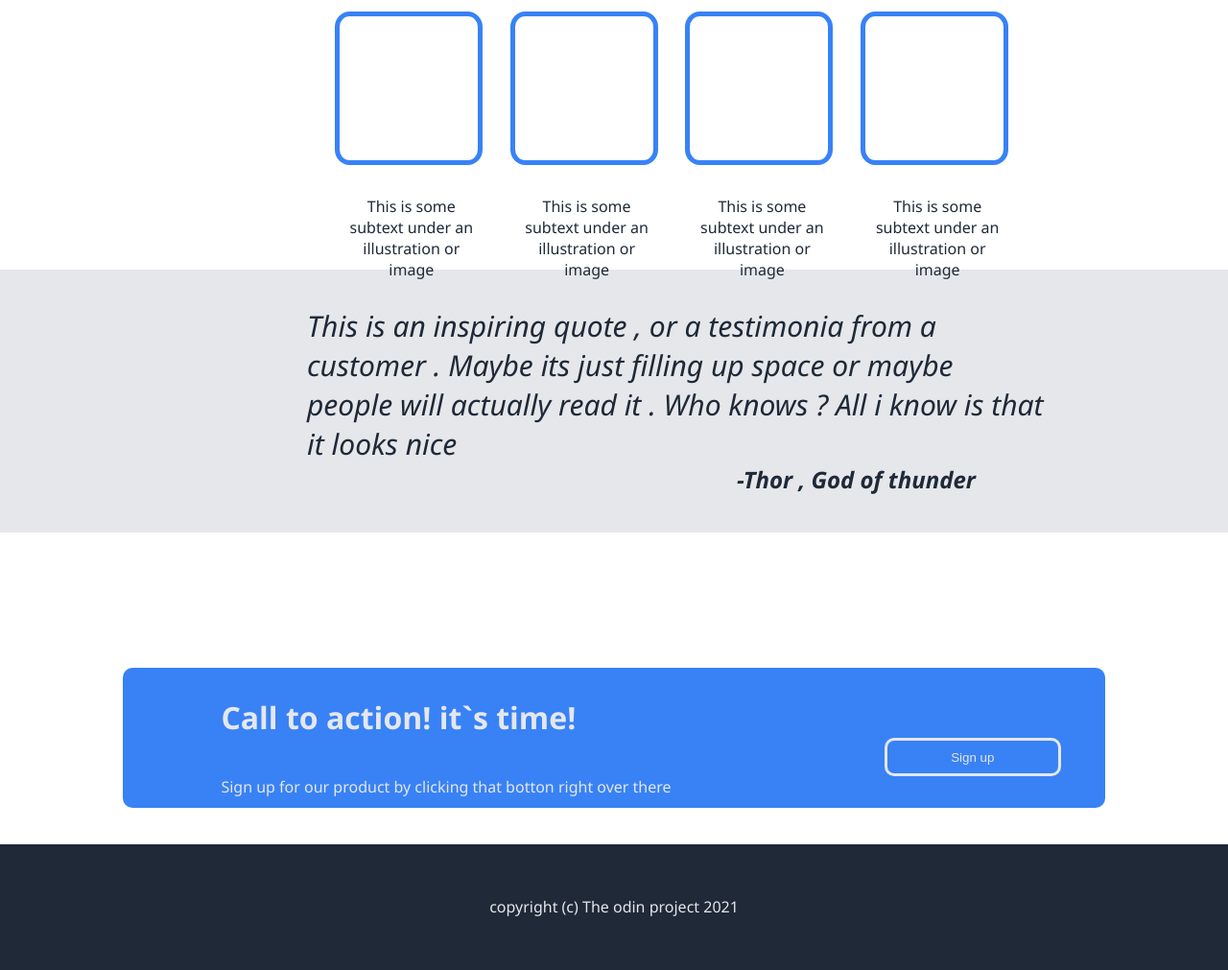
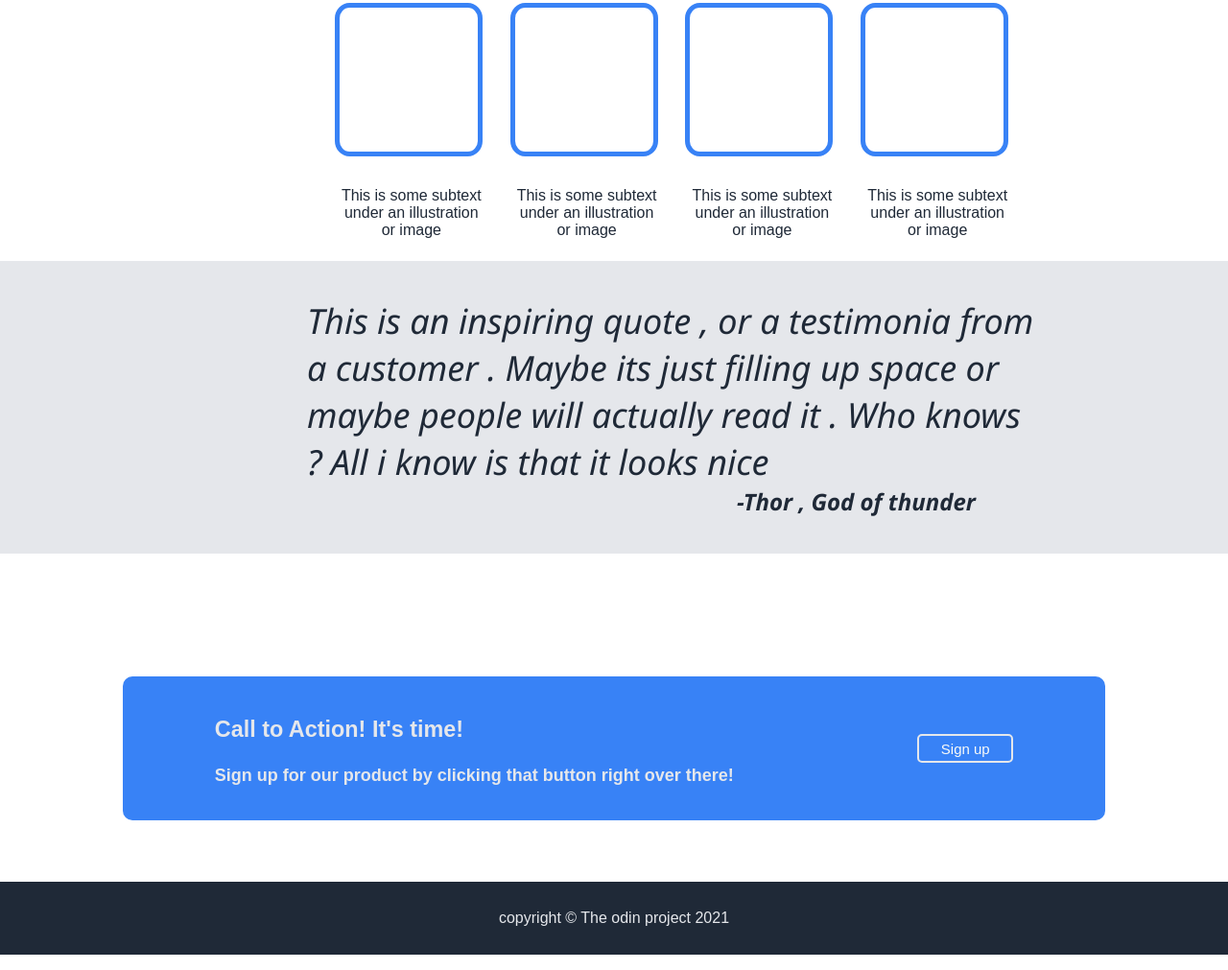
Before and after one commit to abdulsomod1/top-landing-page, a website: page index.html in a window 1280 px wide. Shown: the part 651-1662 px from the top of the page at 96% size. Drawn offline with Linux system fonts and the light colour scheme; a web font is replaced by a local one.

Commit message:
First commit to the new branch

```diff
--- a/index.html
+++ b/index.html
@@ -67,17 +67,19 @@
       </p>
       <p class="thor">-Thor , God of thunder</p>
     </div>
-    <div class="flex">
-      <div class="teni">
-        <div class="topp">
-          <h1 class="top">Call to action! it`s time!</h1>
-          <div><button class="but">Sign up</button></div>
-          <p class="top">Sign up for our product by clicking that botton right over there</p>
+    <div class="but">
+      <div class="button">
+        <div class="butt">
+          <h3 class="butto">Call to Action! It's time!</h3>
+          <p class="buttt">Sign up for our product by clicking that button right over there!</p>
+        </div>
+        <div class="butto">
+          <button class="style">Sign up</button>
         </div>
       </div>
     </div>
     <div class="copyright">
-      <p class="copy">copyright (c) The odin project 2021</p>
+      <p class="copy">copyright © The odin project 2021</p>
     </div>
   </body>
 </html>
--- a/style.css
+++ b/style.css
@@ -1,14 +1,20 @@
+/* define var fot the root element */
+.root {
+  --header-bg-color: #1f2937;
+}
+
 .flex {
   display: flex;
 }
 
 body {
   margin: auto;
-  font-family: 'Segoe UI', Tahoma, Geneva, Verdana, sans-serif;
+  font-family: Arial, Helvetica, sans-serif;
+  border-color: #e5e7eb;
 }
 
 nav {
-  background-color: #1f2937;
+  background-color: var(--header-bg-color);
   font-weight: 18;
   color: #e5e7eb;
 }
@@ -19,31 +25,32 @@ nav {
 }
 
 .margin {
-  margin-left: 15%;
-  font-size: 20px;
+  margin-left: 10%;
   color: #f9faf8;
-  margin-right: 26%;
+  margin-right: 20%;
+  font-size: 24px;
 }
 
 .nav {
   list-style: none;
   display: inline;
   color: #e5e7eb;
-  margin-left: 30px;
+  margin-left: 50px;
+  font-size: 18px;
 }
 
 .awesome {
-  font-size: 40px;
+  font-size: 48px;
   margin: 0;
 }
 
 .bold {
-  width: 150%;
+  width: 135%;
 }
 
 .px {
   color: #f9faf8;
-  margin-left: 15%;
+  margin-left: 10%;
   margin-top: 7%;
   margin-right: 5%;
   font-size: 17px;
@@ -81,7 +88,7 @@ img {
   margin: auto;
   margin-left: 5%;
   margin-bottom: 5%;
-  font-size: 35px;
+  font-size: 36px;
 }
 
 .container {
@@ -111,9 +118,10 @@ img {
   background-color: #e5e7eb;
   color: #1f2937;
   padding-top: 3%;
+  font-weight: lighter;
   font-style: italic;
   font-family: 'Segoe UI', Tahoma, Geneva, Verdana, sans-serif;
-  font-size: 30px;
+  font-size: 36px;
   margin-bottom: 10%;
 }
 
@@ -132,44 +140,52 @@ img {
   font-size: 24px;
 }
 
-.teni {
+.but {
+  display: flex;
+  flex-direction: row;
+  justify-content: center;
+  align-items: center;
+  margin-top: 3%;
+  margin-bottom: 5%;
+}
+
+.button {
+  display: flex;
+  align-items: center;
+  justify-content: space-around;
+  height: 150px;
   background-color: #3882f6;
-  background-size: cover;
-  margin-left: 10%;
-  margin-right: 10%;
-  width: 100%;
-  margin-bottom: 3%;
-  margin-top: 1%;
+  width: 80%;
   border-radius: 10px;
+}
+
+.butt {
+  font-size: 20px;
+  font-weight: 700;
   color: #e5e7eb;
 }
 
-.topp {
-  margin-top: 3%;
-  margin-bottom: 1%;
-  margin-left: 10%;
+.buttt {
+  font-size: 18px;
+  color: #e5e7eb;
 }
 
-.top {
-  margin: 0;
-}
-
-.but {
-  margin-left: 75%;
-  margin-right: 10%;
+.style {
   background-color: #3882f6;
-  width: 20%;
-  border: 3px solid;
-  border-radius: 10px;
-  height: 40px;
-  color: #e5e7eb;
-  margin-top: 0%;
+  color: #f9faf8;
+  font-family: Arial, Helvetica, sans-serif;
+  font-size: 15px;
+  border-radius: 5px;
+  border-color: #e5e7eb;
+  border-style: solid;
+  width: 100px;
+  height: 30px;
 }
 
 .copyright {
   background-color: #1f2937;
-  padding-top: 3%;
-  padding-bottom: 3%;
+  padding-top: 1%;
+  padding-bottom: 1%;
   text-align: center;
   color: #e5e7eb;
 }
```
